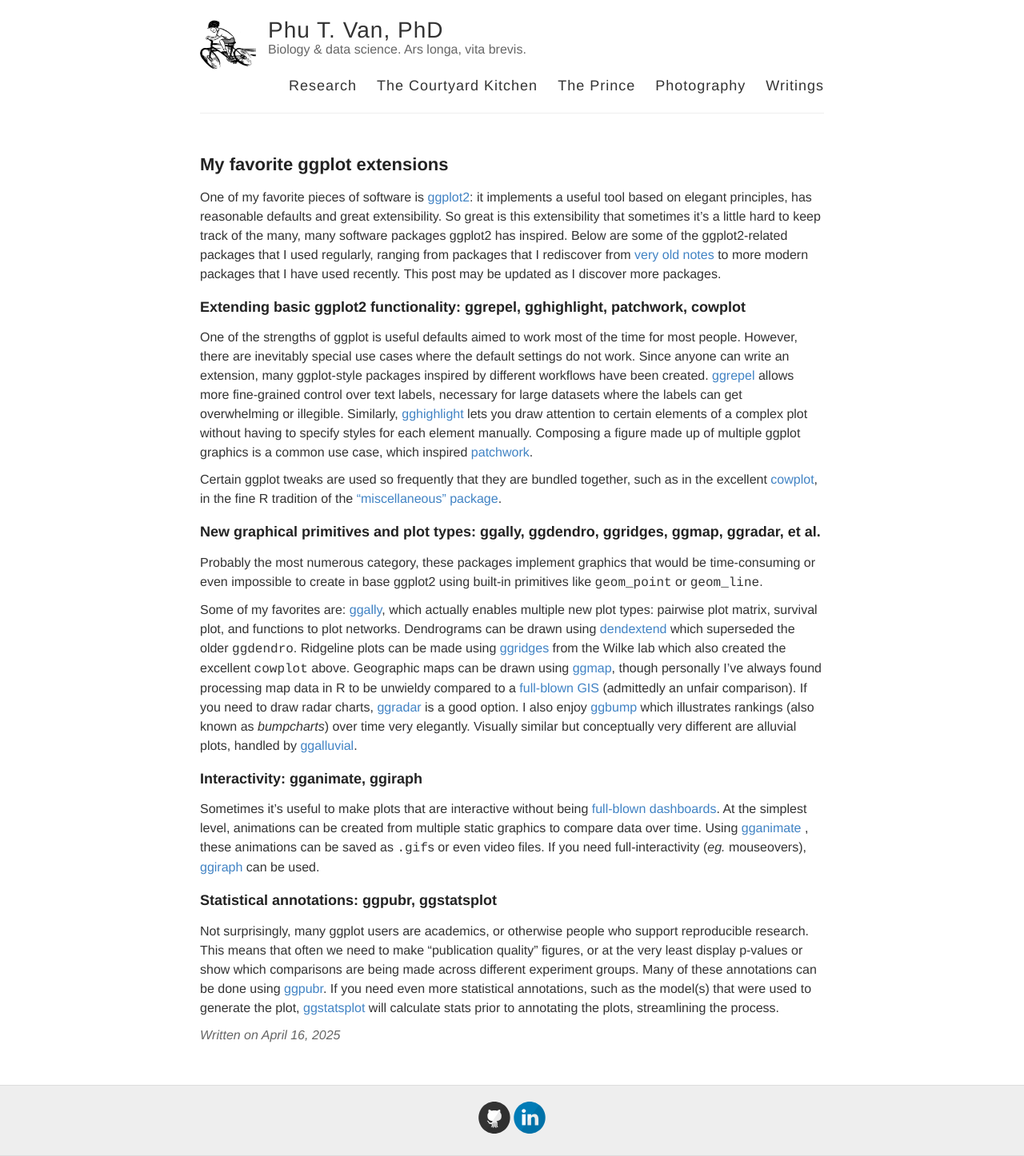
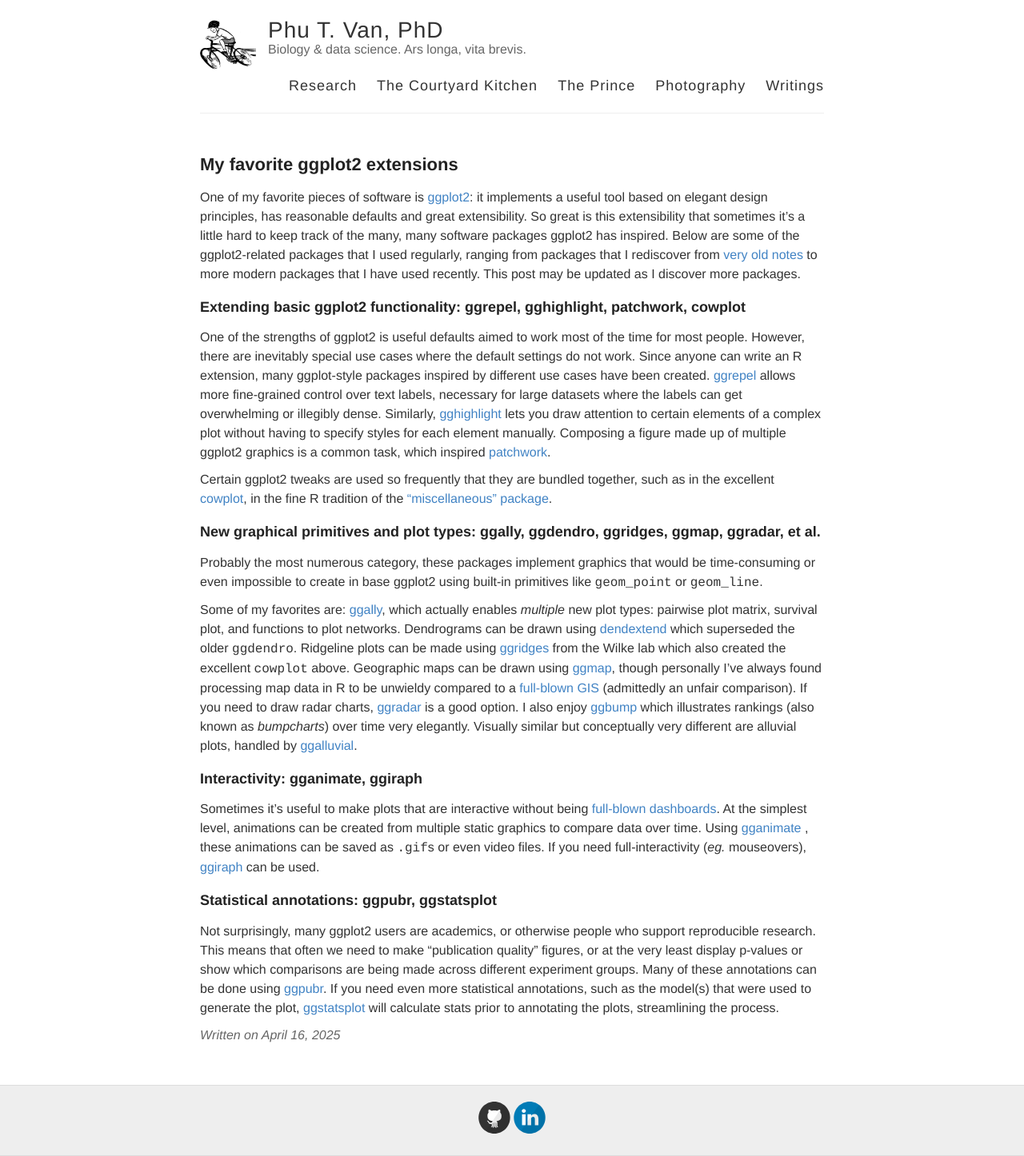
Before and after one commit to ptvan/ptvan.github.io, a Jekyll site: the page built from _posts/2025-04-16-ggplot-extensions.md, in a window 1280 px wide. Shown: the whole page at 80% size. Built offline with Jekyll 4.4.1, drawn with Linux system fonts in a browser that asks for light colours.

Commit message:
minor edits

```diff
--- a/_posts/2025-04-16-ggplot-extensions.md
+++ b/_posts/2025-04-16-ggplot-extensions.md
@@ -1,21 +1,21 @@
 ---
 layout: post
-title: My favorite ggplot extensions
+title: My favorite ggplot2 extensions
 ---
 
-One of my favorite pieces of software is [ggplot2](https://ggplot2.tidyverse.org/): it implements a useful tool based on elegant principles, has reasonable defaults and great extensibility. So great is this extensibility that sometimes it's a little hard to keep track of the many, many software packages ggplot2 has inspired. Below are some of the ggplot2-related packages that I used regularly, ranging from packages that I rediscover from [very old notes](https://ptvan.github.io/LaTeX-notetaking) to more modern packages that I have used recently. This post may be updated as I discover more packages.
+One of my favorite pieces of software is [ggplot2](https://ggplot2.tidyverse.org/): it implements a useful tool based on elegant design principles, has reasonable defaults and great extensibility. So great is this extensibility that sometimes it's a little hard to keep track of the many, many software packages ggplot2 has inspired. Below are some of the ggplot2-related packages that I used regularly, ranging from packages that I rediscover from [very old notes](https://ptvan.github.io/LaTeX-notetaking) to more modern packages that I have used recently. This post may be updated as I discover more packages.
 
 ### Extending basic ggplot2 functionality: ggrepel, gghighlight, patchwork, cowplot
 
-One of the strengths of ggplot is useful defaults aimed to work most of the time for most people. However, there are inevitably special use cases where the default settings do not work. Since anyone can write an extension, many ggplot-style packages inspired by different workflows have been created. [ggrepel](https://ggrepel.slowkow.com/) allows more fine-grained control over text labels, necessary for large datasets where the labels can get overwhelming or illegible. Similarly, [gghighlight](https://yutannihilation.github.io/gghighlight/articles/gghighlight.html) lets you draw attention to certain elements of a complex plot without having to specify styles for each element manually. Composing a figure made up of multiple ggplot graphics is a common use case, which inspired [patchwork](https://patchwork.data-imaginist.com/articles/patchwork.html).
+One of the strengths of ggplot2 is useful defaults aimed to work most of the time for most people. However, there are inevitably special use cases where the default settings do not work. Since anyone can write an R extension, many ggplot-style packages inspired by different use cases have been created. [ggrepel](https://ggrepel.slowkow.com/) allows more fine-grained control over text labels, necessary for large datasets where the labels can get overwhelming or illegibly dense. Similarly, [gghighlight](https://yutannihilation.github.io/gghighlight/articles/gghighlight.html) lets you draw attention to certain elements of a complex plot without having to specify styles for each element manually. Composing a figure made up of multiple ggplot2 graphics is a common task, which inspired [patchwork](https://patchwork.data-imaginist.com/articles/patchwork.html).
 
-Certain ggplot tweaks are used so frequently that they are bundled together, such as in the excellent [cowplot](https://github.com/wilkelab/cowplot), in the fine R tradition of the ["miscellaneous" package](https://cran.r-project.org/web/packages/Hmisc/index.html).
+Certain ggplot2 tweaks are used so frequently that they are bundled together, such as in the excellent [cowplot](https://github.com/wilkelab/cowplot), in the fine R tradition of the ["miscellaneous" package](https://cran.r-project.org/web/packages/Hmisc/index.html).
 
 ### New graphical primitives and plot types: ggally, ggdendro, ggridges, ggmap, ggradar, et al.
 
 Probably the most numerous category, these packages implement graphics that would be time-consuming or even impossible to create in base ggplot2 using built-in primitives like `geom_point` or `geom_line`.
 
-Some of my favorites are: [ggally](https://ggobi.github.io/ggally/), which actually enables multiple new plot types: pairwise plot matrix, survival plot, and functions to plot networks. Dendrograms can be drawn using [dendextend](https://github.com/talgalili/dendextend) which superseded the older `ggdendro`. Ridgeline plots can be made using [ggridges](https://wilkelab.org/ggridges/articles/introduction.html) from the Wilke lab which also created the excellent `cowplot` above. Geographic maps can be drawn using [ggmap](https://github.com/dkahle/ggmap), though personally I've always found processing map data in R to be unwieldy compared to a [full-blown GIS](https://ptvan.github.io/analyzing-geographic-data/) (admittedly an unfair comparison). If you need to draw radar charts, [ggradar](https://github.com/ricardo-bion/ggradar) is a good option. I also enjoy [ggbump](https://github.com/davidsjoberg/ggbump) which illustrates rankings (also known as _bumpcharts_) over time very elegantly. Visually similar but conceptually very different are alluvial plots, handled by [ggalluvial](https://r-charts.com/flow/ggalluvial/).
+Some of my favorites are: [ggally](https://ggobi.github.io/ggally/), which actually enables _multiple_ new plot types: pairwise plot matrix, survival plot, and functions to plot networks. Dendrograms can be drawn using [dendextend](https://github.com/talgalili/dendextend) which superseded the older `ggdendro`. Ridgeline plots can be made using [ggridges](https://wilkelab.org/ggridges/articles/introduction.html) from the Wilke lab which also created the excellent `cowplot` above. Geographic maps can be drawn using [ggmap](https://github.com/dkahle/ggmap), though personally I've always found processing map data in R to be unwieldy compared to a [full-blown GIS](https://ptvan.github.io/analyzing-geographic-data/) (admittedly an unfair comparison). If you need to draw radar charts, [ggradar](https://github.com/ricardo-bion/ggradar) is a good option. I also enjoy [ggbump](https://github.com/davidsjoberg/ggbump) which illustrates rankings (also known as _bumpcharts_) over time very elegantly. Visually similar but conceptually very different are alluvial plots, handled by [ggalluvial](https://r-charts.com/flow/ggalluvial/).
 
 ### Interactivity: gganimate, ggiraph
 
@@ -23,4 +23,4 @@
 
 ### Statistical annotations: ggpubr, ggstatsplot
 
-Not surprisingly, many ggplot users are academics, or otherwise people who support reproducible research. This means that often we need to make "publication quality" figures, or at the very least display p-values or show which comparisons are being made across different experiment groups. Many of these annotations can be done using [ggpubr](https://rpkgs.datanovia.com/ggpubr/). If you need even more statistical annotations, such as the model(s) that were used to generate the plot, [ggstatsplot](https://indrajeetpatil.github.io/ggstatsplot/) will calculate stats prior to annotating the plots, streamlining the process.
+Not surprisingly, many ggplot2 users are academics, or otherwise people who support reproducible research. This means that often we need to make "publication quality" figures, or at the very least display p-values or show which comparisons are being made across different experiment groups. Many of these annotations can be done using [ggpubr](https://rpkgs.datanovia.com/ggpubr/). If you need even more statistical annotations, such as the model(s) that were used to generate the plot, [ggstatsplot](https://indrajeetpatil.github.io/ggstatsplot/) will calculate stats prior to annotating the plots, streamlining the process.
```
